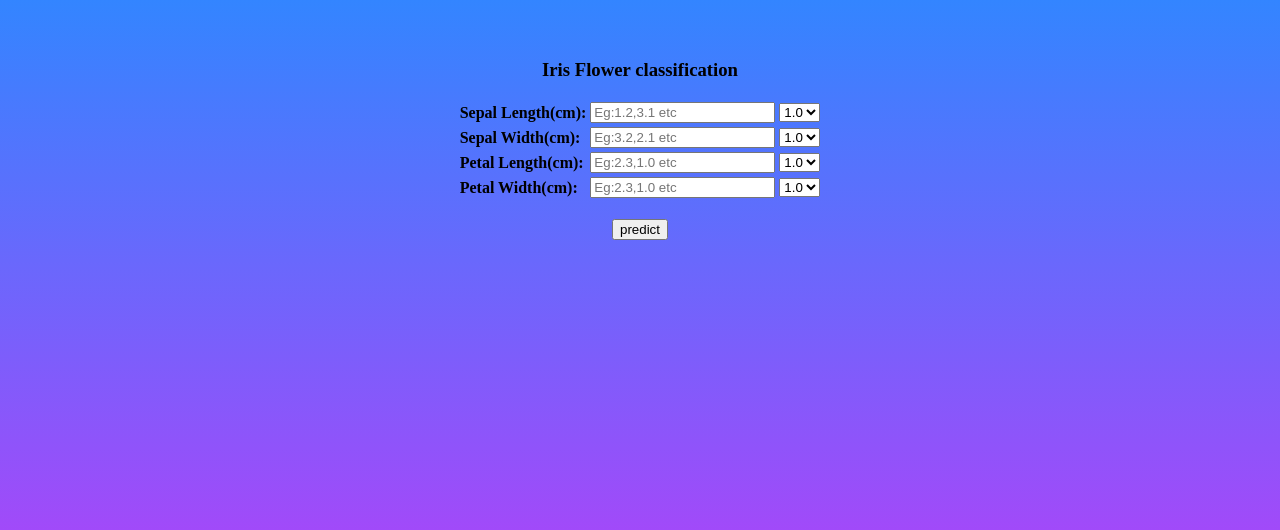
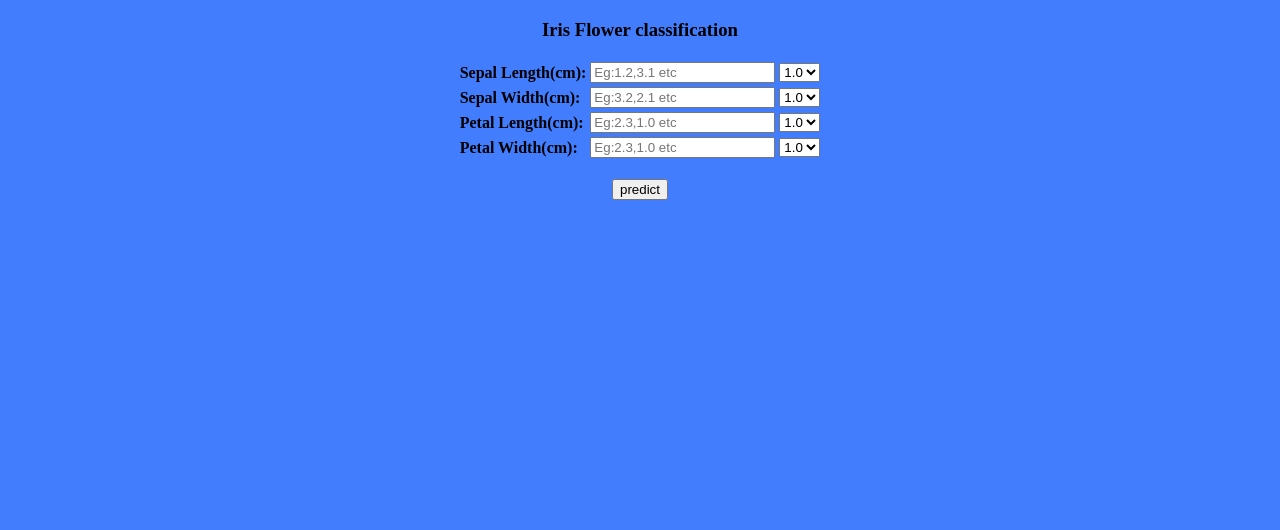
Before and after one commit to mntthw/iris-classification-app, a Python web app: template templates/index.html in a window 1280 px wide. Shown: the top 530 px of the page. Run offline with Jinja, Linux system fonts and the light colour scheme; the template is opened without the code that fills it, so the values that code supplies are empty.

Commit message:
Update style.css

```diff
--- a/static/css/style.css
+++ b/static/css/style.css
@@ -1,15 +1,7 @@
 body{
-
-background-image: linear-gradient(#3385ff, #D92CF6);
-background-repeat: no-repeat;
-background-attachment: fixed;
-background-position: center;
-padding: 50px;
-padding-top: 20px;
-margin: 10px;
-margin-right: 350px;
-margin-left: 350px;
-margin-top: 20px;
-margin-bottom: 20px;
-
+background: #D92CF6;
+animation: mymove 5s infinite;
 }
+@keyframes mymove {
+  50% {background-color: #3385ff;}
+}
```
